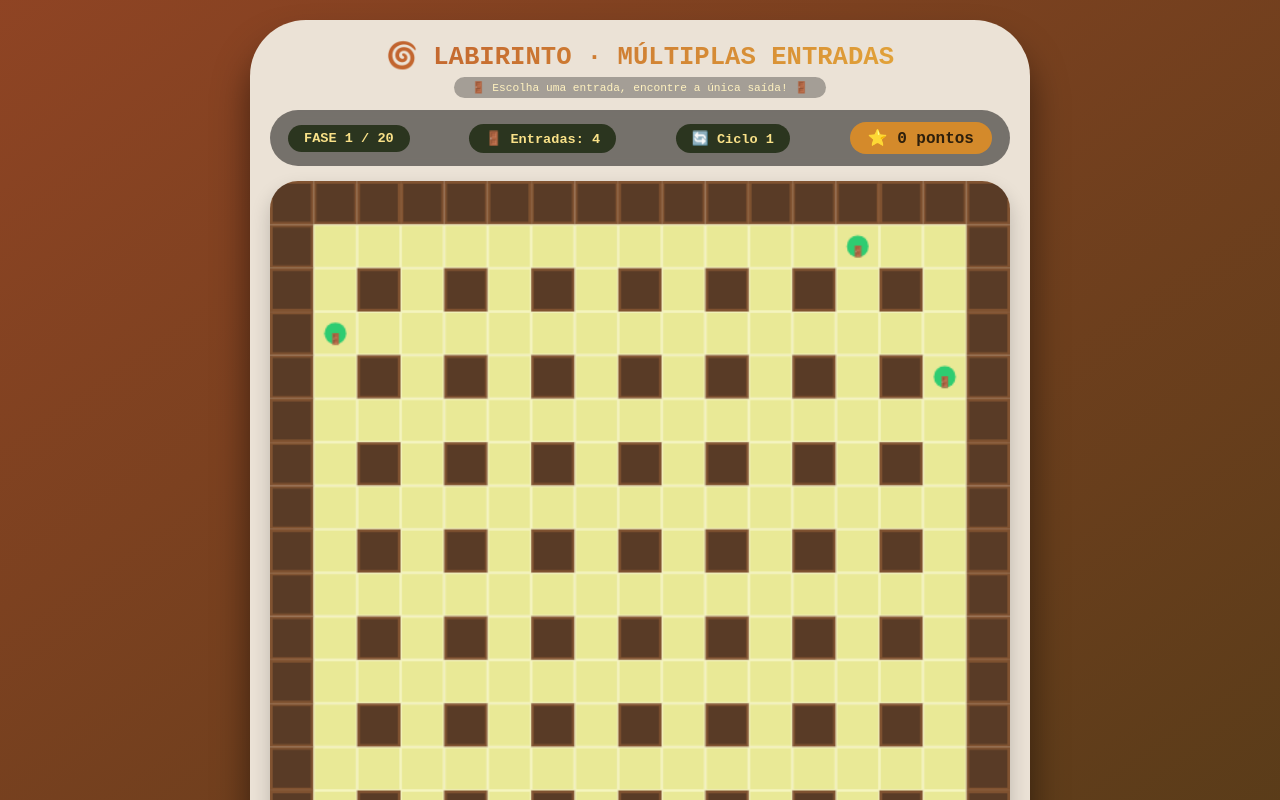
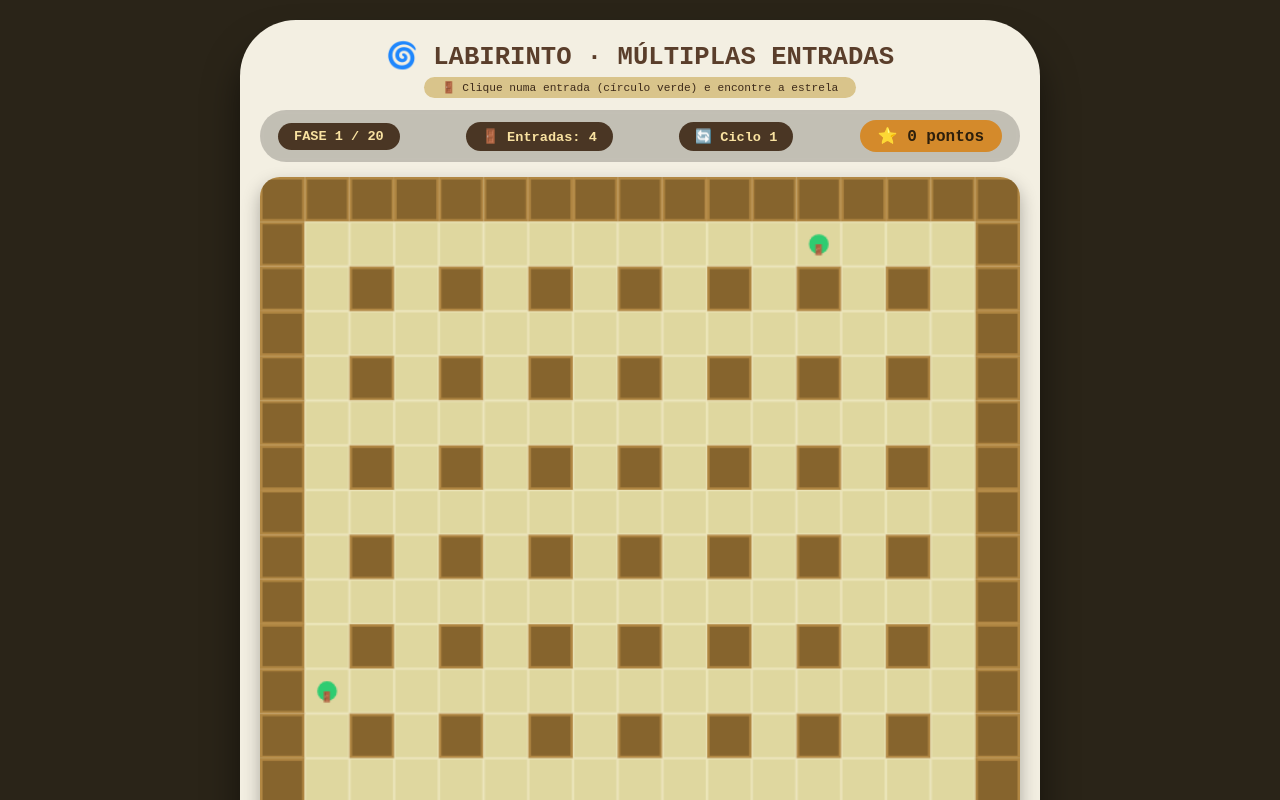
Before and after one commit to detiillimichel-max/labirinto-premiado, a plain HTML site: page index.html in a window 1280 px wide. Shown: the top 800 px of the page. Drawn offline with Linux system fonts and the light colour scheme.

Commit message:
Refactor styles and update game title
Updated title and various styles for improved aesthetics. Adjusted entrance selection logic and modified canvas dimensions.

```diff
--- a/index.html
+++ b/index.html
@@ -3,7 +3,7 @@
 <head>
     <meta charset="UTF-8">
     <meta name="viewport" content="width=device-width, initial-scale=1.0, user-scalable=no">
-    <title>🌀 Labirinto de Múltiplas Entradas · 20 Fases · Loja</title>
+    <title>🏆 Labirinto · Múltiplas Entradas | 20 Fases + Loja</title>
     <style>
         * {
             box-sizing: border-box;
@@ -18,40 +18,39 @@
             font-family: 'Courier New', monospace;
             padding: 20px;
             margin: 0;
+            background: #2a2418;
             transition: background 0.3s;
         }
-        /* Estilos dinâmicos das fases serão injetados via JS, mas base fixa */
         .game-container {
+            background: #fcf3da;
             border-radius: 56px;
             padding: 20px 20px 28px;
             box-shadow: 0 25px 35px rgba(0,0,0,0.5);
-            max-width: 780px;
+            max-width: 800px;
             width: 100%;
-            transition: all 0.3s;
+            transition: background 0.3s;
         }
         h1 {
             text-align: center;
             font-size: 1.6rem;
             margin: 0 0 5px;
-            background: linear-gradient(135deg, #b9532c, #e9b13b);
-            background-clip: text;
-            -webkit-background-clip: text;
-            color: transparent;
+            color: #5a3e2b;
         }
         .sub {
             text-align: center;
             font-size: 0.7rem;
-            background: rgba(0,0,0,0.3);
+            background: #d9c48b;
             display: inline-block;
             width: auto;
             margin: 0 auto 12px;
             padding: 4px 18px;
             border-radius: 60px;
-            color: #fff2c0;
+            color: #3d2a1a;
         }
         .info-panel {
+            background: rgba(0,0,0,0.2);
             border-radius: 48px;
-            padding: 12px 18px;
+            padding: 10px 18px;
             display: flex;
             flex-wrap: wrap;
             justify-content: space-between;
@@ -59,12 +58,11 @@
             gap: 12px;
             margin-bottom: 15px;
             font-weight: bold;
-            background: rgba(0,0,0,0.5);
-            backdrop-filter: blur(4px);
+            backdrop-filter: blur(2px);
         }
         .badge {
-            background: #2b351f;
-            color: #f9e188;
+            background: #4a3624;
+            color: #f9e2a1;
             padding: 6px 16px;
             border-radius: 60px;
             font-size: 0.85rem;
@@ -78,8 +76,9 @@
         canvas {
             display: block;
             margin: 10px auto;
-            border-radius: 28px;
-            box-shadow: 0 10px 20px rgba(0,0,0,0.2);
+            background: #efe3c9;
+            border-radius: 20px;
+            box-shadow: 0 8px 18px rgba(0,0,0,0.3);
             cursor: pointer;
             width: 100%;
             height: auto;
@@ -91,24 +90,24 @@
             margin: 12px 0 10px;
         }
         .ctrl-btn {
-            background: #5e3e2c;
+            background: #7a5a3e;
             border: none;
             font-size: 1.8rem;
             padding: 8px 20px;
             border-radius: 40px;
             color: white;
-            box-shadow: 0 4px 0 #2f1f13;
+            box-shadow: 0 4px 0 #4a2e1a;
             cursor: pointer;
             transition: 0.05s linear;
             font-weight: bold;
         }
         .ctrl-btn:active {
             transform: translateY(2px);
-            box-shadow: 0 1px 0 #2f1f13;
+            box-shadow: 0 1px 0 #4a2e1a;
         }
         .shop-btn {
-            background: #3a6b3c;
-            box-shadow: 0 4px 0 #1c3a1a;
+            background: #5e8c5a;
+            box-shadow: 0 4px 0 #2c4a2a;
             margin-top: 8px;
             width: 100%;
             font-size: 1.2rem;
@@ -121,13 +120,13 @@
             color: white;
         }
         .message {
+            background: #fff0c0;
             border-left: 8px solid #e09d32;
             border-radius: 30px;
             padding: 10px;
             font-size: 0.75rem;
             text-align: center;
             margin: 12px 0 8px;
-            background: rgba(255,240,192,0.9);
             color: #aa5517;
         }
         .modal {
@@ -176,7 +175,7 @@
             text-align: center;
             font-size: 0.6rem;
             margin-top: 16px;
-            opacity: 0.7;
+            color: #7a623c;
         }
         @media (max-width: 550px) {
             .ctrl-btn { font-size: 1.2rem; padding: 6px 14px; }
@@ -187,7 +186,7 @@
 <body>
 <div class="game-container" id="gameContainer">
     <h1>🌀 LABIRINTO · MÚLTIPLAS ENTRADAS</h1>
-    <div style="text-align:center;"><span class="sub">🚪 Escolha uma entrada, encontre a única saída! 🚪</span></div>
+    <div style="text-align:center;"><span class="sub">🚪 Clique numa entrada (círculo verde) e encontre a estrela</span></div>
 
     <div class="info-panel">
         <span class="badge" id="levelDisplay">FASE 1 / 20</span>
@@ -196,7 +195,7 @@
         <span class="points" id="pointsDisplay">⭐ 0 pontos</span>
     </div>
 
-    <canvas id="mazeCanvas" width="550" height="550"></canvas>
+    <canvas id="mazeCanvas" width="600" height="600"></canvas>
 
     <div class="controls">
         <button class="ctrl-btn" id="btnUp">▲</button>
@@ -207,9 +206,9 @@
 
     <button id="shopButton" class="shop-btn">🛒 LOJA · COMPRAR GUIAS 🧭</button>
     <div id="msgArea" class="message">
-        🌟 Clique em uma ENTRADA (círculo verde) para começar! Depois use as setas até a ESTRELA.
+        🌟 Clique em uma ENTRADA (círculo verde) para começar! Depois use as setas até a ⭐.
     </div>
-    <footer>🔁 A cada 20 fases, labirintos regeneram com novas rotas. Cada fase tem cenário visual único!</footer>
+    <footer>🔁 A cada 20 fases, labirintos regeneram com novas rotas. Cada fase tem pequena variação de cor.</footer>
 </div>
 
 <div id="shopModal" class="modal">
@@ -229,17 +228,16 @@
 </div>
 
 <script>
-    // ---------- CONFIGURAÇÕES GLOBAIS ----------
-    const SIZE = 17;          // 17x17 para mais espaço
+    // ---------- CONFIGURAÇÕES ----------
+    const SIZE = 17;          // 17x17 (paredes e caminhos nítidos)
     let currentMaze = [];     // 0=caminho, 1=parede
-    let player = null;        // { x, y } ou null se nenhuma entrada escolhida
-    let exitPos = { x: 15, y: 15 };
-    let entrances = [];       // lista de {x, y}
+    let player = null;
+    let exitPos = { x: SIZE-2, y: SIZE-2 };  // (15,15)
+    let entrances = [];
     let currentLevel = 1;
     let currentCycle = 1;
     let totalPoints = 0;
-    let mazeCache = [];       // guarda labirintos do ciclo atual
-    let entranceCounts = [];  // número de entradas por fase (20 fases)
+    let mazeCache = [];
 
     // Power-up
     let activePath = null;
@@ -256,52 +254,39 @@
     const msgDiv = document.getElementById("msgArea");
     const gameContainer = document.getElementById("gameContainer");
 
-    // ----- DEFINIR NÚMERO DE ENTRADAS PARA CADA FASE (4 a 10, terminando com 10) -----
-    function buildEntranceCounts() {
-        let counts = [];
-        // sequência manual para garantir fase20 = 10
-        for (let i = 1; i <= 20; i++) {
-            if (i <= 7) counts.push(3 + i);  // 4,5,6,7,8,9,10
-            else if (i <= 14) counts.push(3 + (i-7)); // 4..10 novamente
-            else {
-                // últimas 6 fases: 4,5,6,7,8,10 (para terminar com 10)
-                let rest = i - 14;
-                if (rest <= 5) counts.push(3 + rest);
-                else counts.push(10);
-            }
-        }
-        return counts;
-    }
-    const entranceCountsPerPhase = buildEntranceCounts();
+    // ----- NÚMERO DE ENTRADAS POR FASE (4 a 10, terminando com 10 na fase 20) -----
+    const entranceCounts = [
+        4,5,6,7,8,9,10,  // fases 1-7
+        4,5,6,7,8,9,10,  // fases 8-14
+        4,5,6,7,8,10     // fases 15-20 (última = 10)
+    ];
 
-    // ----- ESTILOS CSS ÚNICOS PARA CADA FASE (cores, fundos) -----
-    const phaseStyles = [];
-    for (let i = 1; i <= 20; i++) {
-        phaseStyles.push({
-            bgGradient: `linear-gradient(145deg, hsl(${i * 18}, 60%, 35%), hsl(${i * 18 + 20}, 55%, 20%))`,
-            wallColor: `hsl(${i * 25}, 45%, 35%)`,
-            wallDark: `hsl(${i * 25}, 40%, 25%)`,
-            floorColor: `hsl(${i * 30 + 30}, 70%, 85%)`,
-            floorLight: `hsl(${i * 30 + 30}, 65%, 75%)`,
-            panelBg: `rgba(0,0,0,0.5)`
-        });
+    // ----- PEQUENAS VARIAÇÕES DE CSS POR FASE (tons sutis, estilo imagem referência) -----
+    function applyPhaseStyle(phase) {
+        const hue = (phase * 7) % 36;  // pequena variação entre 0 e 35
+        const wallLight = `hsl(${30 + hue}, 45%, 48%)`;
+        const wallDark = `hsl(${30 + hue}, 50%, 35%)`;
+        const floorLight = `hsl(${45 + hue}, 55%, 82%)`;
+        const floorDark = `hsl(${45 + hue}, 50%, 75%)`;
+        const bgLight = `hsl(${40 + hue}, 40%, 92%)`;
+        gameContainer.style.background = bgLight;
+        // as cores serão usadas no drawMaze, mas guardamos no estilo global
+        window._wallLight = wallLight;
+        window._wallDark = wallDark;
+        window._floorLight = floorLight;
+        window._floorDark = floorDark;
     }
 
-    function applyPhaseStyle(phase) {
-        const style = phaseStyles[(phase-1) % 20];
-        document.body.style.background = style.bgGradient;
-        gameContainer.style.background = `hsl(${(phase*15)+20}, 35%, 88%)`;
-        // os demais elementos serão pintados no drawMaze conforme as cores definidas
-    }
-
-    // ----- GERADOR DE LABIRINTO (DFS) -----
+    // ----- GERADOR DE LABIRINTO (DFS clássico, garantindo caminhos) -----
     function generateMazeWithExitAndEntrances(exitX, exitY, numEntrances) {
         let maze = Array(SIZE).fill().map(() => Array(SIZE).fill(1));
+        // células ímpares são caminho
         for (let i = 0; i < SIZE; i++) {
             for (let j = 0; j < SIZE; j++) {
                 if (i % 2 === 1 && j % 2 === 1) maze[i][j] = 0;
             }
         }
+        // bordas fixas
         for (let i = 0; i < SIZE; i++) {
             maze[0][i] = 1; maze[SIZE-1][i] = 1; maze[i][0] = 1; maze[i][SIZE-1] = 1;
         }
@@ -351,79 +336,80 @@
             }
         }
 
-        // escolher entradas nas bordas (células de caminho)
-        let possibleEntrances = [];
+        // Selecionar entradas nas bordas (células de caminho)
+        let possible = [];
         for (let i = 1; i < SIZE-1; i++) {
-            if (maze[i][1] === 0) possibleEntrances.push({x: i, y: 1});
-            if (maze[i][SIZE-2] === 0) possibleEntrances.push({x: i, y: SIZE-2});
-            if (maze[1][i] === 0) possibleEntrances.push({x: 1, y: i});
-            if (maze[SIZE-2][i] === 0) possibleEntrances.push({x: SIZE-2, y: i});
+            if (maze[i][1] === 0) possible.push({x: i, y: 1});
+            if (maze[i][SIZE-2] === 0) possible.push({x: i, y: SIZE-2});
+            if (maze[1][i] === 0) possible.push({x: 1, y: i});
+            if (maze[SIZE-2][i] === 0) possible.push({x: SIZE-2, y: i});
         }
-        // remove duplicatas de canto
-        possibleEntrances = possibleEntrances.filter(p => !(p.x === exitX && p.y === exitY));
-        if (possibleEntrances.length < numEntrances) {
-            // se não houver suficientes, adiciona algumas internas próximas à borda
+        // remover se for igual à saída
+        possible = possible.filter(p => !(p.x === exitX && p.y === exitY));
+        // Embaralhar e pegar as primeiras 'numEntrances'
+        for (let i = possible.length - 1; i > 0; i--) {
+            const j = Math.floor(Math.random() * (i + 1));
+            [possible[i], possible[j]] = [possible[j], possible[i]];
+        }
+        let selected = possible.slice(0, numEntrances);
+        // Garantir que temos exatamente o número desejado (se não, repetir algumas)
+        if (selected.length < numEntrances) {
             for (let i = 2; i < SIZE-2; i++) {
-                if (maze[i][2] === 0 && possibleEntrances.length < numEntrances) possibleEntrances.push({x: i, y: 2});
-                if (maze[i][SIZE-3] === 0 && possibleEntrances.length < numEntrances) possibleEntrances.push({x: i, y: SIZE-3});
-                if (maze[2][i] === 0 && possibleEntrances.length < numEntrances) possibleEntrances.push({x: 2, y: i});
-                if (maze[SIZE-3][i] === 0 && possibleEntrances.length < numEntrances) possibleEntrances.push({x: SIZE-3, y: i});
+                if (maze[i][2] === 0 && !selected.some(e => e.x===i && e.y===2)) selected.push({x: i, y: 2});
+                if (selected.length >= numEntrances) break;
+                if (maze[i][SIZE-3] === 0 && !selected.some(e => e.x===i && e.y===SIZE-3)) selected.push({x: i, y: SIZE-3});
+                if (selected.length >= numEntrances) break;
+                if (maze[2][i] === 0 && !selected.some(e => e.x===2 && e.y===i)) selected.push({x: 2, y: i});
+                if (selected.length >= numEntrances) break;
+                if (maze[SIZE-3][i] === 0 && !selected.some(e => e.x===SIZE-3 && e.y===i)) selected.push({x: SIZE-3, y: i});
+                if (selected.length >= numEntrances) break;
             }
         }
-        // embaralha e pega as primeiras numEntrances
-        for (let i = possibleEntrances.length - 1; i > 0; i--) {
-            const j = Math.floor(Math.random() * (i + 1));
-            [possibleEntrances[i], possibleEntrances[j]] = [possibleEntrances[j], possibleEntrances[i]];
-        }
-        let selectedEntrances = possibleEntrances.slice(0, numEntrances);
 
-        return { maze, entrances: selectedEntrances };
+        return { maze, entrances: selected };
     }
 
-    // ----- REGENERA TODOS OS LABIRINTOS DO CICLO -----
-    function regenerateAllMazesForCycle() {
+    // ----- REGENERAR TODOS OS LABIRINTOS DO CICLO -----
+    function regenerateAllMazes() {
         let mazes = [];
         for (let lvl = 1; lvl <= 20; lvl++) {
-            let numEnt = entranceCountsPerPhase[lvl-1];
-            // saída fixa em (15,15) para todas as fases (borda inferior direita)
-            let exitCoord = { x: SIZE-2, y: SIZE-2 };
-            let { maze, entrances } = generateMazeWithExitAndEntrances(exitCoord.x, exitCoord.y, numEnt);
-            mazes.push({ maze, entrances, exit: exitCoord });
+            let numEnt = entranceCounts[lvl-1];
+            let { maze, entrances } = generateMazeWithExitAndEntrances(SIZE-2, SIZE-2, numEnt);
+            mazes.push({ maze, entrances });
         }
         return mazes;
     }
 
-    let currentMazeData = null;
-
+    // ----- CARREGAR FASE -----
     function loadLevel(level) {
         if (!mazeCache[level-1]) {
-            mazeCache = regenerateAllMazesForCycle();
+            mazeCache = regenerateAllMazes();
         }
         const data = mazeCache[level-1];
         currentMaze = data.maze.map(row => [...row]);
         entrances = [...data.entrances];
-        exitPos = { x: data.exit.x, y: data.exit.y };
-        player = null;  // ainda não escolheu entrada
+        exitPos = { x: SIZE-2, y: SIZE-2 };
+        player = null;
         currentMaze[exitPos.x][exitPos.y] = 0;
         levelDisplay.innerText = `FASE ${level} / 20`;
         entranceCountSpan.innerText = `🚪 Entradas: ${entrances.length}`;
         applyPhaseStyle(level);
         drawMaze();
         clearActivePath();
-        msgDiv.innerHTML = `🌟 FASE ${level}! Clique em uma das ${entrances.length} ENTRADAS (círculos verdes) para começar.`;
+        msgDiv.innerHTML = `🌟 FASE ${level}! Clique em uma das ${entrances.length} ENTRADAS (verdes) para começar.`;
     }
 
     function chooseEntrance(entrance) {
         if (player) return;
         player = { x: entrance.x, y: entrance.y };
-        msgDiv.innerHTML = `🚪 Você entrou por (${entrance.y},${entrance.x}). Use as setas até a ESTRELA!`;
+        msgDiv.innerHTML = `🚪 Entrada escolhida! Use as setas até a ⭐.`;
         drawMaze();
     }
 
     function nextCycle() {
         currentCycle++;
         cycleDisplay.innerText = `🔄 Ciclo ${currentCycle}`;
-        mazeCache = regenerateAllMazesForCycle();
+        mazeCache = regenerateAllMazes();
         currentLevel = 1;
         loadLevel(currentLevel);
         msgDiv.innerHTML = `🌀 CICLO ${currentCycle}! Todas as rotas e entradas foram renovadas.`;
@@ -438,7 +424,7 @@
             currentLevel++;
             loadLevel(currentLevel);
         } else {
-            msgDiv.innerHTML = `🎉 PARABÉNS! Ciclo ${currentCycle} concluído! Gerando novo ciclo... 🎉`;
+            msgDiv.innerHTML = `🎉 CICLO ${currentCycle} concluído! Gerando novo ciclo... 🎉`;
             nextCycle();
         }
         drawMaze();
@@ -509,33 +495,39 @@
         if (player.x === exitPos.x && player.y === exitPos.y) winLevel();
         return true;
     }
-     // ----- DESENHO COMPLETO -----
+      // ----- DESENHO DO LABIRINTO (estilo imagem referência: paredes nítidas, caminho claro) -----
     function drawMaze() {
         cellSize = canvas.width / SIZE;
         ctx.clearRect(0, 0, canvas.width, canvas.height);
-        const phase = currentLevel;
-        const style = phaseStyles[(phase-1) % 20];
+
+        // usar cores da fase atual (definidas por applyPhaseStyle)
+        const wallLight = window._wallLight || "#a77f56";
+        const wallDark = window._wallDark || "#7c5a3a";
+        const floorLight = window._floorLight || "#fff1dc";
+        const floorDark = window._floorDark || "#f5e8cd";
 
         for (let i = 0; i < SIZE; i++) {
             for (let j = 0; j < SIZE; j++) {
                 let x = j * cellSize;
                 let y = i * cellSize;
                 if (currentMaze[i][j] === 1) {
-                    ctx.fillStyle = style.wallColor;
+                    // parede com relevo
+                    ctx.fillStyle = wallLight;
                     ctx.fillRect(x, y, cellSize, cellSize);
-                    ctx.fillStyle = style.wallDark;
+                    ctx.fillStyle = wallDark;
                     ctx.fillRect(x+2, y+2, cellSize-4, cellSize-4);
                 } else {
-                    ctx.fillStyle = style.floorColor;
+                    // caminho claro
+                    ctx.fillStyle = floorLight;
                     ctx.fillRect(x, y, cellSize, cellSize);
-                    ctx.fillStyle = style.floorLight;
+                    ctx.fillStyle = floorDark;
                     ctx.fillRect(x+1, y+1, cellSize-2, cellSize-2);
                 }
             }
         }
 
         // Desenhar saída (estrela)
-        ctx.font = `${Math.floor(cellSize * 0.6)}px monospace`;
+        ctx.font = `${Math.floor(cellSize * 0.55)}px monospace`;
         ctx.fillStyle = "#f5b042";
         ctx.fillText("⭐", exitPos.y * cellSize + cellSize*0.2, exitPos.x * cellSize + cellSize*0.8);
 
@@ -543,14 +535,14 @@
         for (let ent of entrances) {
             ctx.fillStyle = "#2ecc71";
             ctx.beginPath();
-            ctx.arc(ent.y * cellSize + cellSize/2, ent.x * cellSize + cellSize/2, cellSize*0.25, 0, Math.PI*2);
+            ctx.arc(ent.y * cellSize + cellSize/2, ent.x * cellSize + cellSize/2, cellSize*0.22, 0, Math.PI*2);
             ctx.fill();
-            ctx.fillStyle = "#fff";
+            ctx.fillStyle = "#1e5a2e";
             ctx.font = `${Math.floor(cellSize * 0.25)}px monospace`;
             ctx.fillText("🚪", ent.y * cellSize + cellSize*0.35, ent.x * cellSize + cellSize*0.7);
         }
 
-        // Caminho guia
+        // Caminho guia (pontilhado)
         if (activePath && activePath.cells) {
             ctx.beginPath();
             ctx.setLineDash([4, 6]);
@@ -572,18 +564,18 @@
             ctx.fillStyle = "#ffcc88aa";
             for (let cell of activePath.cells) {
                 ctx.beginPath();
-                ctx.arc(cell.y * cellSize + cellSize/2, cell.x * cellSize + cellSize/2, cellSize*0.2, 0, Math.PI*2);
+                ctx.arc(cell.y * cellSize + cellSize/2, cell.x * cellSize + cellSize/2, cellSize*0.18, 0, Math.PI*2);
                 ctx.fill();
             }
         }
 
-        // Desenhar jogador (se existir)
+        // Desenhar jogador (robozinho)
         if (player) {
             let px = player.y * cellSize;
             let py = player.x * cellSize;
             ctx.fillStyle = "#3d7ca3";
             ctx.beginPath();
-            ctx.arc(px + cellSize/2, py + cellSize/2, cellSize*0.32, 0, Math.PI*2);
+            ctx.arc(px + cellSize/2, py + cellSize/2, cellSize*0.3, 0, Math.PI*2);
             ctx.fill();
             ctx.fillStyle = "#f4f0c0";
             ctx.beginPath();
@@ -594,12 +586,12 @@
             ctx.fillRect(px + cellSize*0.4, py + cellSize*0.6, cellSize*0.2, cellSize*0.1);
             ctx.fillStyle = "#ff8c5a";
             ctx.beginPath();
-            ctx.ellipse(px + cellSize/2, py + cellSize*0.75, cellSize*0.2, cellSize*0.1, 0, 0, Math.PI*2);
+            ctx.ellipse(px + cellSize/2, py + cellSize*0.75, cellSize*0.18, cellSize*0.09, 0, 0, Math.PI*2);
             ctx.fill();
         }
     }
 
-    // ----- EVENTOS DE CLICK NO CANVAS (selecionar entrada) -----
+    // ----- EVENTO DE CLICK NO CANVAS (selecionar entrada) -----
     canvas.addEventListener("click", (e) => {
         if (player) return;
         const rect = canvas.getBoundingClientRect();
@@ -664,7 +656,7 @@
         totalPoints = 0;
         pointsSpan.innerText = "⭐ 0 pontos";
         cycleDisplay.innerText = "🔄 Ciclo 1";
-        mazeCache = regenerateAllMazesForCycle();
+        mazeCache = regenerateAllMazes();
         loadLevel(1);
         drawMaze();
     }
```
